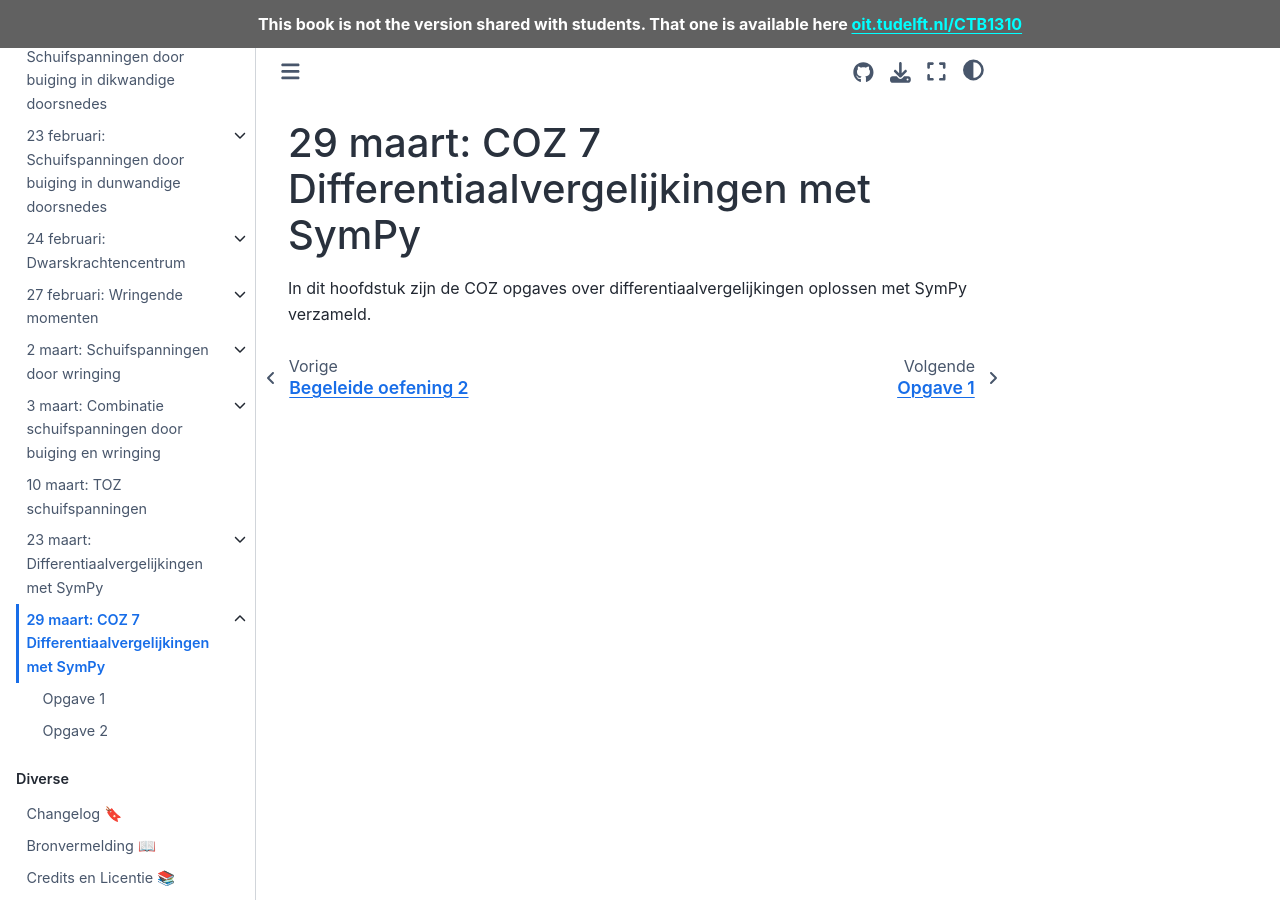
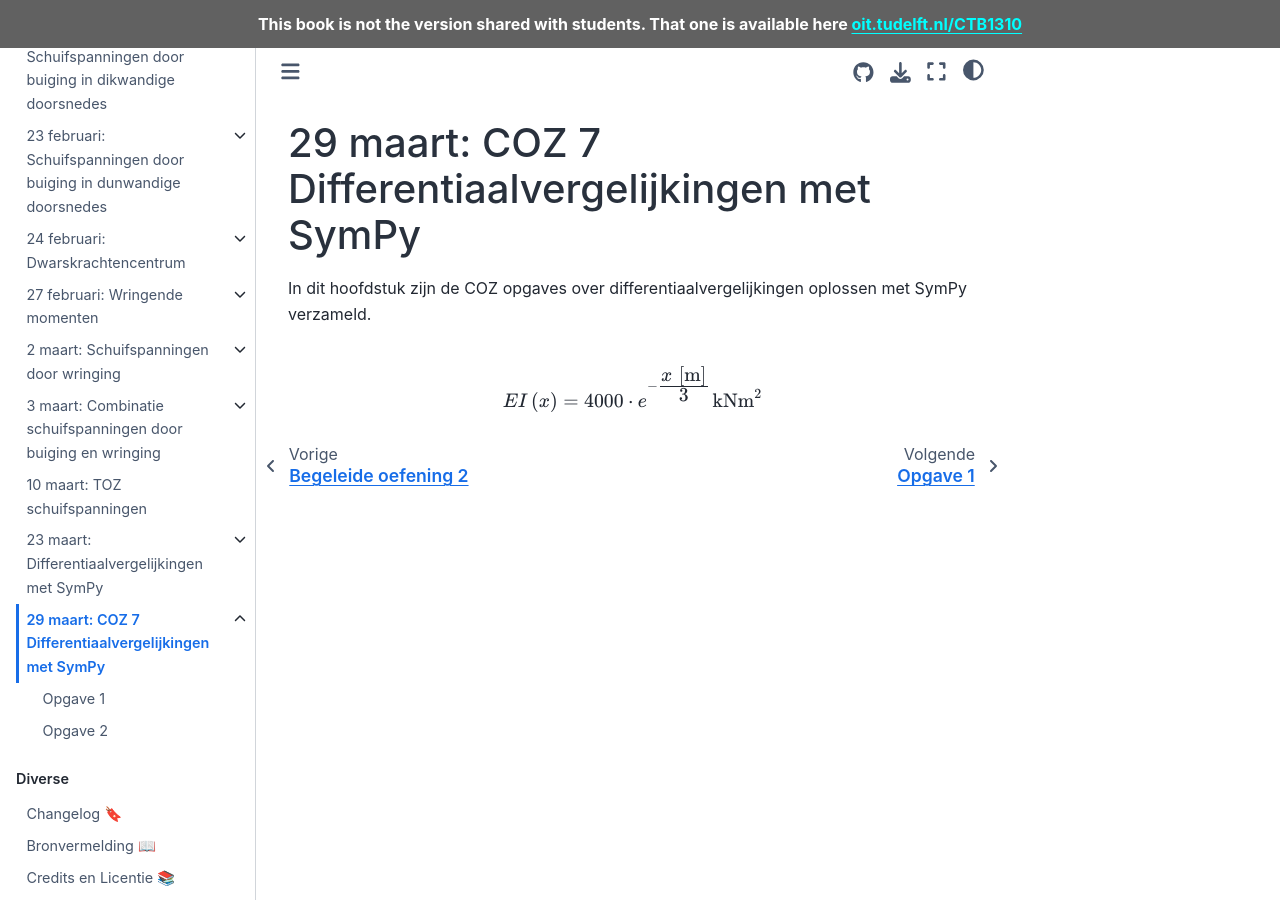
Before and after one commit to TUDelft-books/CTB1310, a Jupyter Book: the page built from book/sympy_COZ/les.md, in a window 1280 px wide and 900 px high. Built offline with Jupyter Book 1.0.4 settings and Sphinx 7.4.7 and the Sphinx Book theme 1.1.4, drawn with Linux system fonts in a browser that asks for light colours; comment, search, counter and statistics services are not loaded.

Commit message:
Added units

```diff
--- a/book/sympy_COZ/les.md
+++ b/book/sympy_COZ/les.md
@@ -1,3 +1,5 @@
 # 29 maart: COZ 7 Differentiaalvergelijkingen met SymPy
 
 In dit hoofdstuk zijn de COZ opgaves over differentiaalvergelijkingen oplossen met SymPy verzameld.
+
+$$EI\left(x\right) = 4000 \cdot e^{-\cfrac{x \, \left[\rm{m}\right]}{3}} \, \rm{kNm}^2 $$
```
Also changed, not shown: book/sympy_COZ/opgave2.ipynb.
